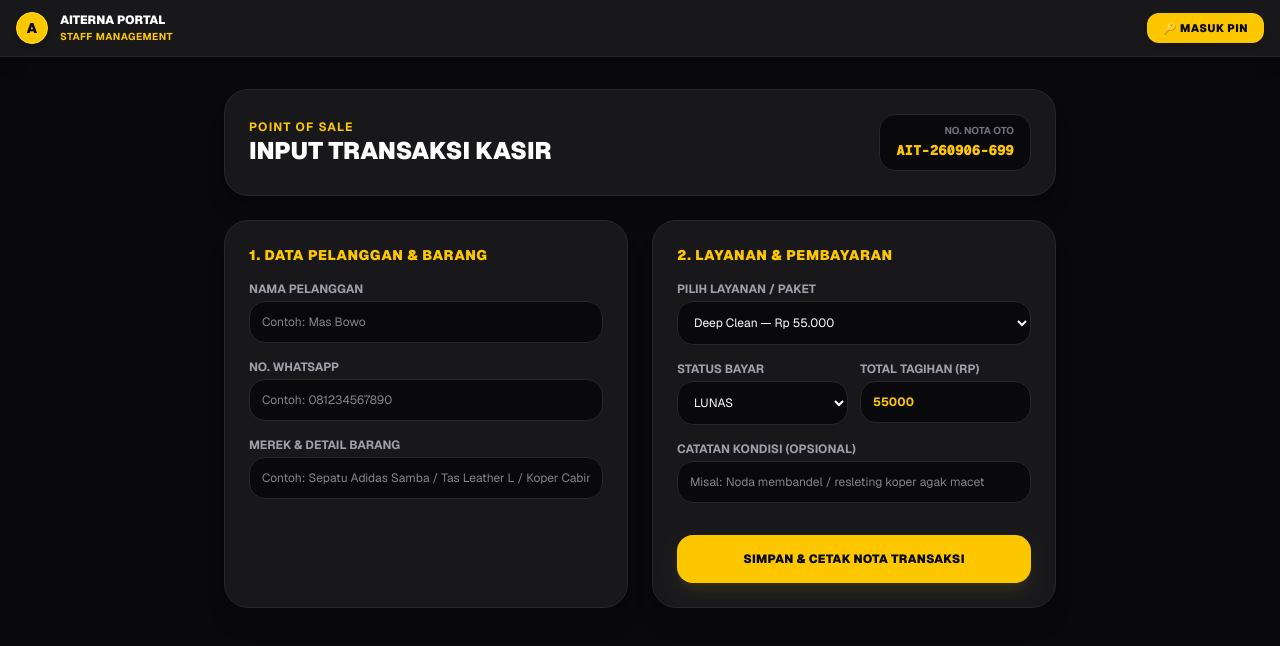
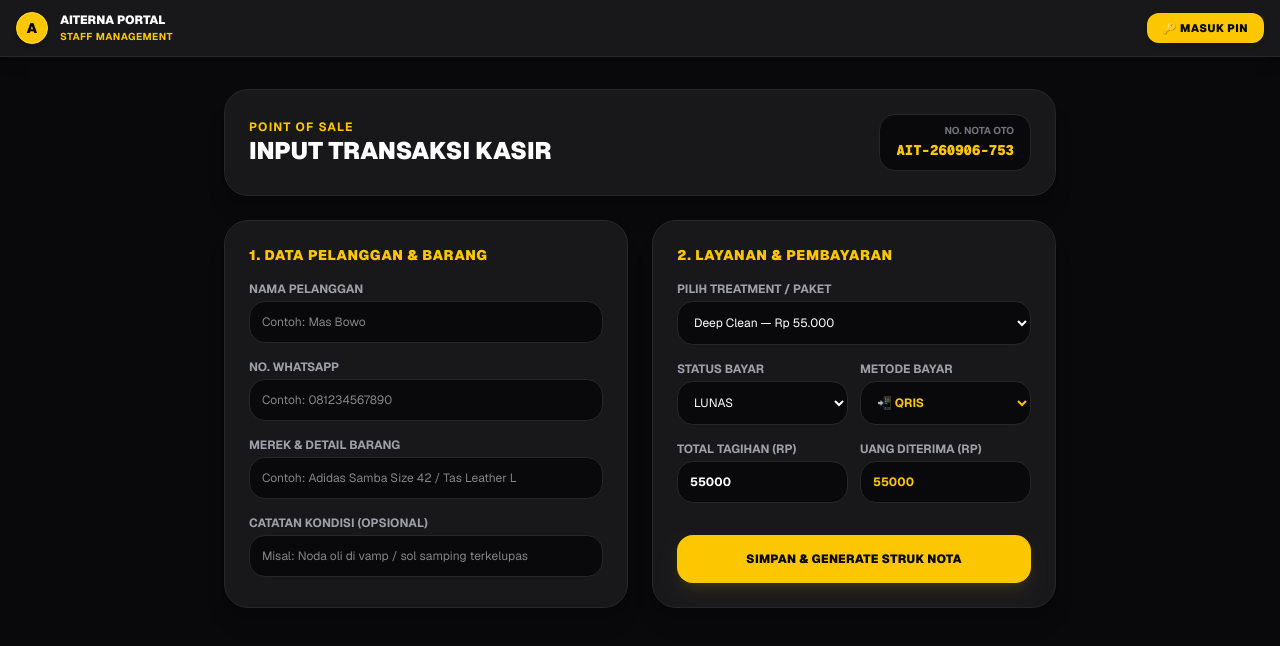
Before and after one commit to FalDeBow/aiterna-shoecare, a Next.js app: page /admin in a window 1280 px wide. Shown: the top 646 px of the page. Built offline with nearby package versions, Linux system fonts and the light colour scheme.

Commit message:
Refactor nota ID generation and payment handling
Refactor nota ID generation and enhance payment state management. Update form structure and labels for better clarity.

```diff
--- a/app/admin/page.tsx
+++ b/app/admin/page.tsx
@@ -1,52 +1,127 @@
 'use client';
 
-import React, { useState } from 'react';
+import React, { useState, useEffect } from 'react';
 import { AITERNA_SERVICES, ServiceItem } from '@/lib/services-config';
 
 export default function KasirPOSPage() {
-  const [notaId] = useState(`AIT-${new Date().toISOString().slice(2,10).replace(/-/g,'')}-${Math.floor(100 + Math.random() * 900)}`);
+  // Generasi No. Nota Otomatis
+  const [notaId, setNotaId] = useState('');
 
+  useEffect(() => {
+    setNotaId(`AIT-${new Date().toISOString().slice(2,10).replace(/-/g,'')}-${Math.floor(100 + Math.random() * 900)}`);
+  }, []);
+
+  // State Form Kasir
   const [namaCustomer, setNamaCustomer] = useState('');
   const [noWa, setNoWa] = useState('');
   const [itemBrand, setItemBrand] = useState('');
 
-  // State Layanan & Harga Otomatis
+  // State Layanan & Harga
   const [selectedServiceId, setSelectedServiceId] = useState<string>(AITERNA_SERVICES[0].id);
   const [harga, setHarga] = useState<number>(AITERNA_SERVICES[0].price);
 
-  const [statusBayar, setStatusBayar] = useState('LUNAS');
-  const [nominalDP, setNominalDP] = useState(0);
+  // State Pembayaran
+  const [statusBayar, setStatusBayar] = useState<'LUNAS' | 'DP' | 'BELUM_BAYAR'>('LUNAS');
+  const [metodeBayar, setMetodeBayar] = useState<'CASH' | 'QRIS' | 'TRANSFER' | 'DEBIT_CC'>('QRIS');
+  const [nominalDiterima, setNominalDiterima] = useState<number>(AITERNA_SERVICES[0].price);
   const [catatan, setCatatan] = useState('');
-  const [successMsg, setSuccessMsg] = useState('');
 
-  // Auto-update harga saat kasir memilih layanan
+  // State Modal Struk Pratinjau
+  const [showReceiptModal, setShowReceiptModal] = useState(false);
+  const [lastOrder, setLastOrder] = useState<any>(null);
+
+  // Auto-set harga saat pilih layanan
   const handleServiceChange = (serviceId: string) => {
     setSelectedServiceId(serviceId);
     const found = AITERNA_SERVICES.find((s) => s.id === serviceId);
     if (found) {
       setHarga(found.price);
+      setNominalDiterima(found.price);
     }
   };
 
+  // Hitung Kembalian / Sisa Tagihan
+  const totalTagihan = harga;
+  const nominalBayarRiil = statusBayar === 'BELUM_BAYAR' ? 0 : nominalDiterima;
+  const kembalian = statusBayar === 'LUNAS' && metodeBayar === 'CASH' ? Math.max(0, nominalDiterima - totalTagihan) : 0;
+  const sisaPiutang = statusBayar === 'DP' ? Math.max(0, totalTagihan - nominalDiterima) : statusBayar === 'BELUM_BAYAR' ? totalTagihan : 0;
+
   const handleSubmitNota = (e: React.FormEvent) => {
     e.preventDefault();
-    const currentService = AITERNA_SERVICES.find((s) => s.id === selectedServiceId);
-    setSuccessMsg(`Nota ${notaId} (${currentService?.name}) Berhasil Dibuat!`);
 
-    setTimeout(() => {
-      setSuccessMsg('');
-      setNamaCustomer('');
-      setNoWa('');
-      setItemBrand('');
-      setCatatan('');
-    }, 3000);
+    const selectedService = AITERNA_SERVICES.find((s) => s.id === selectedServiceId);
+
+    const orderData = {
+      notaId,
+      tgl: new Date().toLocaleString('id-ID', { dateStyle: 'medium', timeStyle: 'short' }),
+      namaCustomer,
+      noWa,
+      itemBrand,
+      serviceName: selectedService?.name || 'Treatment',
+      hargaTotal: totalTagihan,
+      statusBayar,
+      metodeBayar,
+      nominalDiterima: nominalBayarRiil,
+      kembalian,
+      sisaPiutang,
+      catatan,
+    };
+
+    setLastOrder(orderData);
+    setShowReceiptModal(true);
   };
 
-  // Grouping Layanan untuk Dropdown Kasir
+  const handleKirimWA = () => {
+    if (!lastOrder) return;
+
+    // Bersihkan nomor WA
+    let cleanWa = lastOrder.noWa.replace(/\D/g, '');
+    if (cleanWa.startsWith('0')) cleanWa = '62' + cleanWa.slice(1);
+
+    const teksPesan =
+      `*AITERNA SHOE & BAG CARE*\n` +
+      `_Shine And Clean • Since July 2019_\n` +
+      `----------------------------------------\n` +
+      `🧾 *NOTA TRANSAKSI DIGITAL*\n` +
+      `No. Nota : *${lastOrder.notaId}*\n` +
+      `Tanggal  : ${lastOrder.tgl}\n\n` +
+      `👤 *Data Pelanggan:*\n` +
+      `• Nama  : ${lastOrder.namaCustomer}\n` +
+      `• Barang: ${lastOrder.itemBrand}\n\n` +
+      `🛠️ *Detail Treatment:*\n` +
+      `• Layanan: *${lastOrder.serviceName}*\n` +
+      `• Biaya   : Rp ${lastOrder.hargaTotal.toLocaleString('id-ID')}\n` +
+      (lastOrder.catatan ? `• Catatan : _${lastOrder.catatan}_\n` : '') +
+      `----------------------------------------\n` +
+      `💳 *Pembayaran:*\n` +
+      `• Status  : *${lastOrder.statusBayar}*\n` +
+      `• Metode  : ${lastOrder.metodeBayar}\n` +
+      `• Dibayar : Rp ${lastOrder.nominalDiterima.toLocaleString('id-ID')}\n` +
+      (lastOrder.sisaPiutang > 0 ? `• Sisa DP : *Rp ${lastOrder.sisaPiutang.toLocaleString('id-ID')}*\n` : '') +
+      (lastOrder.kembalian > 0 ? `• Kembalian: Rp ${lastOrder.kembalian.toLocaleString('id-ID')}\n` : '') +
+      `----------------------------------------\n` +
+      `🔍 *Cek Status Pengerjaan Live:*\n` +
+      `Pantau progres barangmu di web:\n` +
+      `https://aiterna-shoecare.vercel.app\n\n` +
+      `_Terima kasih telah mempercayakan perawatan item kesayanganmu di Aiterna!_ 🙏`;
+
+    window.open(`https://wa.me/${cleanWa}?text=${encodeURIComponent(teksPesan)}`, '_blank');
+  };
+
+  const handleResetForm = () => {
+    setShowReceiptModal(false);
+    setNotaId(`AIT-${new Date().toISOString().slice(2,10).replace(/-/g,'')}-${Math.floor(100 + Math.random() * 900)}`);
+    setNamaCustomer('');
+    setNoWa('');
+    setItemBrand('');
+    setCatatan('');
+  };
+
   const categories = Array.from(new Set(AITERNA_SERVICES.map((s) => s.categoryLabel)));
 
   return (
     <div className="p-4 sm:p-8 max-w-4xl mx-auto space-y-6">
+      {/* Header Banner */}
       <div className="flex flex-wrap justify-between items-center gap-4 bg-zinc-900 border border-zinc-800 p-6 rounded-3xl shadow-xl">
         <div>
           <span className="text-xs font-bold text-yellow-400 uppercase tracking-widest block">Point of Sale</span>
@@ -58,14 +133,8 @@ export default function KasirPOSPage() {
         </div>
       </div>
 
-      {successMsg && (
-        <div className="bg-emerald-500/10 border border-emerald-500/30 text-emerald-400 p-4 rounded-2xl text-xs font-bold text-center">
-          ✅ {successMsg}
-        </div>
-      )}
-
       <form onSubmit={handleSubmitNota} className="grid grid-cols-1 md:grid-cols-2 gap-6">
-        {/* Data Pelanggan & Barang */}
+        {/* 1. Data Pelanggan & Barang */}
         <div className="bg-zinc-900 border border-zinc-800 p-6 rounded-3xl space-y-4 shadow-xl">
           <h2 className="text-sm font-black text-yellow-400 uppercase tracking-wider">1. Data Pelanggan & Barang</h2>
 
@@ -98,21 +167,32 @@ export default function KasirPOSPage() {
             <input
               type="text"
               required
-              placeholder="Contoh: Sepatu Adidas Samba / Tas Leather L / Koper Cabin"
+              placeholder="Contoh: Adidas Samba Size 42 / Tas Leather L"
               value={itemBrand}
               onChange={(e) => setItemBrand(e.target.value)}
               className="w-full p-3 bg-zinc-950 border border-zinc-800 rounded-2xl text-xs text-white focus:outline-none focus:border-yellow-400"
             />
           </div>
+
+          <div>
+            <label className="block text-xs font-bold uppercase text-zinc-400 mb-1">Catatan Kondisi (Opsional)</label>
+            <input
+              type="text"
+              placeholder="Misal: Noda oli di vamp / sol samping terkelupas"
+              value={catatan}
+              onChange={(e) => setCatatan(e.target.value)}
+              className="w-full p-3 bg-zinc-950 border border-zinc-800 rounded-2xl text-xs text-white focus:outline-none focus:border-yellow-400"
+            />
+          </div>
         </div>
 
-        {/* Treatment & Pembayaran */}
+        {/* 2. Treatment & Metode Pembayaran */}
         <div className="bg-zinc-900 border border-zinc-800 p-6 rounded-3xl space-y-4 shadow-xl flex flex-col justify-between">
           <div className="space-y-4">
             <h2 className="text-sm font-black text-yellow-400 uppercase tracking-wider">2. Layanan & Pembayaran</h2>
 
             <div>
-              <label className="block text-xs font-bold uppercase text-zinc-400 mb-1">Pilih Layanan / Paket</label>
+              <label className="block text-xs font-bold uppercase text-zinc-400 mb-1">Pilih Treatment / Paket</label>
               <select
                 value={selectedServiceId}
                 onChange={(e) => handleServiceChange(e.target.value)}
@@ -135,7 +215,7 @@ export default function KasirPOSPage() {
                 <label className="block text-xs font-bold uppercase text-zinc-400 mb-1">Status Bayar</label>
                 <select
                   value={statusBayar}
-                  onChange={(e) => setStatusBayar(e.target.value)}
+                  onChange={(e) => setStatusBayar(e.target.value as any)}
                   className="w-full p-3 bg-zinc-950 border border-zinc-800 rounded-2xl text-xs text-white focus:outline-none focus:border-yellow-400"
                 >
                   <option value="LUNAS">LUNAS</option>
@@ -145,49 +225,154 @@ export default function KasirPOSPage() {
               </div>
 
               <div>
+                <label className="block text-xs font-bold uppercase text-zinc-400 mb-1">Metode Bayar</label>
+                <select
+                  value={metodeBayar}
+                  onChange={(e) => setMetodeBayar(e.target.value as any)}
+                  className="w-full p-3 bg-zinc-950 border border-zinc-800 rounded-2xl text-xs text-yellow-400 font-bold focus:outline-none focus:border-yellow-400"
+                >
+                  <option value="QRIS">📲 QRIS</option>
+                  <option value="CASH">💵 CASH (Tunai)</option>
+                  <option value="TRANSFER">🏦 TRANSFER BANK</option>
+                  <option value="DEBIT_CC">💳 DEBIT / CREDIT CARD</option>
+                </select>
+              </div>
+            </div>
+
+            <div className="grid grid-cols-2 gap-3">
+              <div>
                 <label className="block text-xs font-bold uppercase text-zinc-400 mb-1">Total Tagihan (Rp)</label>
                 <input
                   type="number"
                   value={harga}
                   onChange={(e) => setHarga(Number(e.target.value))}
-                  className="w-full p-3 bg-zinc-950 border border-zinc-800 rounded-2xl text-xs text-yellow-400 font-bold focus:outline-none focus:border-yellow-400"
+                  className="w-full p-3 bg-zinc-950 border border-zinc-800 rounded-2xl text-xs text-white font-bold focus:outline-none focus:border-yellow-400"
+                />
+              </div>
+
+              <div>
+                <label className="block text-xs font-bold uppercase text-zinc-400 mb-1">
+                  {statusBayar === 'DP' ? 'Nominal DP (Rp)' : 'Uang Diterima (Rp)'}
+                </label>
+                <input
+                  type="number"
+                  disabled={statusBayar === 'BELUM_BAYAR'}
+                  value={nominalDiterima}
+                  onChange={(e) => setNominalDiterima(Number(e.target.value))}
+                  className="w-full p-3 bg-zinc-950 border border-zinc-800 rounded-2xl text-xs text-yellow-400 font-bold focus:outline-none focus:border-yellow-400 disabled:opacity-30"
                 />
               </div>
             </div>
 
-            {statusBayar === 'DP' && (
-              <div>
-                <label className="block text-xs font-bold uppercase text-zinc-400 mb-1">Nominal DP (Rp)</label>
-                <input
-                  type="number"
-                  placeholder="Masukkan nominal DP..."
-                  value={nominalDP}
-                  onChange={(e) => setNominalDP(Number(e.target.value))}
-                  className="w-full p-3 bg-zinc-950 border border-zinc-800 rounded-2xl text-xs text-white focus:outline-none focus:border-yellow-400"
-                />
+            {/* Indicator Kembalian / Sisa DP */}
+            {statusBayar === 'LUNAS' && metodeBayar === 'CASH' && kembalian > 0 && (
+              <div className="bg-emerald-500/10 border border-emerald-500/20 p-3 rounded-2xl flex justify-between items-center text-xs">
+                <span className="text-emerald-400 font-bold">Kembalian Kasir:</span>
+                <span className="text-emerald-400 font-mono font-black text-sm">Rp {kembalian.toLocaleString('id-ID')}</span>
               </div>
             )}
 
-            <div>
-              <label className="block text-xs font-bold uppercase text-zinc-400 mb-1">Catatan Kondisi (Opsional)</label>
-              <input
-                type="text"
-                placeholder="Misal: Noda membandel / resleting koper agak macet"
-                value={catatan}
-                onChange={(e) => setCatatan(e.target.value)}
-                className="w-full p-3 bg-zinc-950 border border-zinc-800 rounded-2xl text-xs text-white focus:outline-none focus:border-yellow-400"
-              />
-            </div>
+            {statusBayar === 'DP' && sisaPiutang > 0 && (
+              <div className="bg-amber-500/10 border border-amber-500/20 p-3 rounded-2xl flex justify-between items-center text-xs">
+                <span className="text-amber-400 font-bold">Sisa Tagihan (Pelunasan):</span>
+                <span className="text-amber-400 font-mono font-black text-sm">Rp {sisaPiutang.toLocaleString('id-ID')}</span>
+              </div>
+            )}
           </div>
 
           <button
             type="submit"
             className="w-full bg-yellow-400 hover:bg-yellow-300 text-zinc-950 font-black py-4 rounded-2xl transition active:scale-95 uppercase tracking-wide text-xs shadow-lg shadow-yellow-400/10 mt-4"
           >
-            SIMPAN & CETAK NOTA TRANSAKSI
+            SIMPAN & GENERATE STRUK NOTA
           </button>
         </div>
       </form>
+
+      {/* POP-UP MODAL STRUK NOTA DIGITAL */}
+      {showReceiptModal && lastOrder && (
+        <div className="fixed inset-0 z-50 bg-black/80 backdrop-blur-sm flex items-center justify-center p-4">
+          <div className="bg-zinc-900 border border-zinc-800 w-full max-w-sm rounded-3xl p-6 space-y-5 text-white shadow-2xl relative animate-in fade-in zoom-in duration-150">
+
+            {/* Header Struk */}
+            <div className="text-center space-y-1 border-b border-zinc-800 pb-4">
+              <div className="w-10 h-10 bg-yellow-400 rounded-full mx-auto flex items-center justify-center text-zinc-950 font-black text-base shadow-md mb-2">
+                A
+              </div>
+              <h3 className="text-base font-black tracking-wider text-white">AITERNA SHOE & BAG CARE</h3>
+              <p className="text-[10px] text-zinc-400 font-medium">Shine And Clean • Since July 2019</p>
+            </div>
+
+            {/* Detail Transaksi Struk */}
+            <div className="space-y-2 text-xs font-mono bg-zinc-950 p-4 rounded-2xl border border-zinc-800/80">
+              <div className="flex justify-between text-yellow-400 font-bold">
+                <span>NOTA: {lastOrder.notaId}</span>
+              </div>
+              <p className="text-[10px] text-zinc-500">{lastOrder.tgl}</p>
+
+              <div className="border-t border-dashed border-zinc-800 my-2 pt-2 space-y-1 text-zinc-300">
+                <p>Pelanggan: <span className="text-white font-bold">{lastOrder.namaCustomer}</span></p>
+                <p>Item: {lastOrder.itemBrand}</p>
+                <p>Treatment: <span className="text-yellow-400 font-bold">{lastOrder.serviceName}</span></p>
+              </div>
+
+              <div className="border-t border-dashed border-zinc-800 my-2 pt-2 space-y-1">
+                <div className="flex justify-between">
+                  <span>Total Biaya</span>
+                  <span>Rp {lastOrder.hargaTotal.toLocaleString('id-ID')}</span>
+                </div>
+                <div className="flex justify-between text-zinc-400">
+                  <span>Metode</span>
+                  <span>{lastOrder.metodeBayar}</span>
+                </div>
+                <div className="flex justify-between text-zinc-400">
+                  <span>Status</span>
+                  <span className="font-bold text-white">{lastOrder.statusBayar}</span>
+                </div>
+                {lastOrder.sisaPiutang > 0 && (
+                  <div className="flex justify-between text-amber-400 font-bold">
+                    <span>Sisa DP</span>
+                    <span>Rp {lastOrder.sisaPiutang.toLocaleString('id-ID')}</span>
+                  </div>
+                )}
+                {lastOrder.kembalian > 0 && (
+                  <div className="flex justify-between text-emerald-400 font-bold">
+                    <span>Kembalian</span>
+                    <span>Rp {lastOrder.kembalian.toLocaleString('id-ID')}</span>
+                  </div>
+                )}
+              </div>
+            </div>
+
+            {/* Tombol Aksi Struk */}
+            <div className="space-y-2 pt-1">
+              <button
+                onClick={handleKirimWA}
+                className="w-full bg-emerald-500 hover:bg-emerald-400 text-zinc-950 font-black py-3 rounded-2xl transition text-xs flex items-center justify-center gap-2 shadow-lg shadow-emerald-500/20"
+              >
+                💬 KIRIM STRUK VIA WHATSAPP
+              </button>
+
+              <div className="grid grid-cols-2 gap-2">
+                <button
+                  onClick={() => window.print()}
+                  className="w-full bg-zinc-800 hover:bg-zinc-700 text-white font-bold py-2.5 rounded-2xl transition text-xs border border-zinc-700"
+                >
+                  🖨️ Cetak Struk
+                </button>
+                <button
+                  onClick={handleResetForm}
+                  className="w-full bg-yellow-400 hover:bg-yellow-300 text-zinc-950 font-black py-2.5 rounded-2xl transition text-xs"
+                >
+                  ➕ Transaksi Baru
+                </button>
+              </div>
+            </div>
+
+          </div>
+        </div>
+      )}
+
     </div>
   );
 }
```
